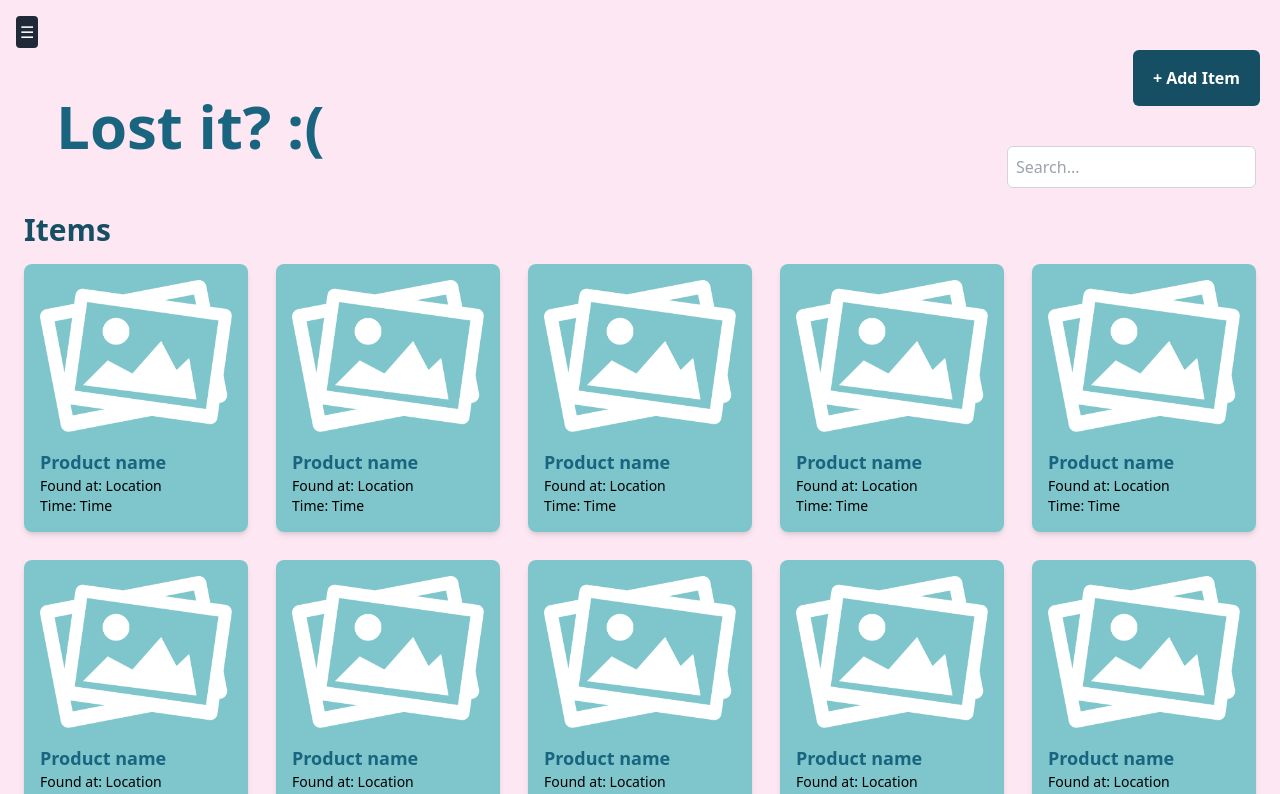
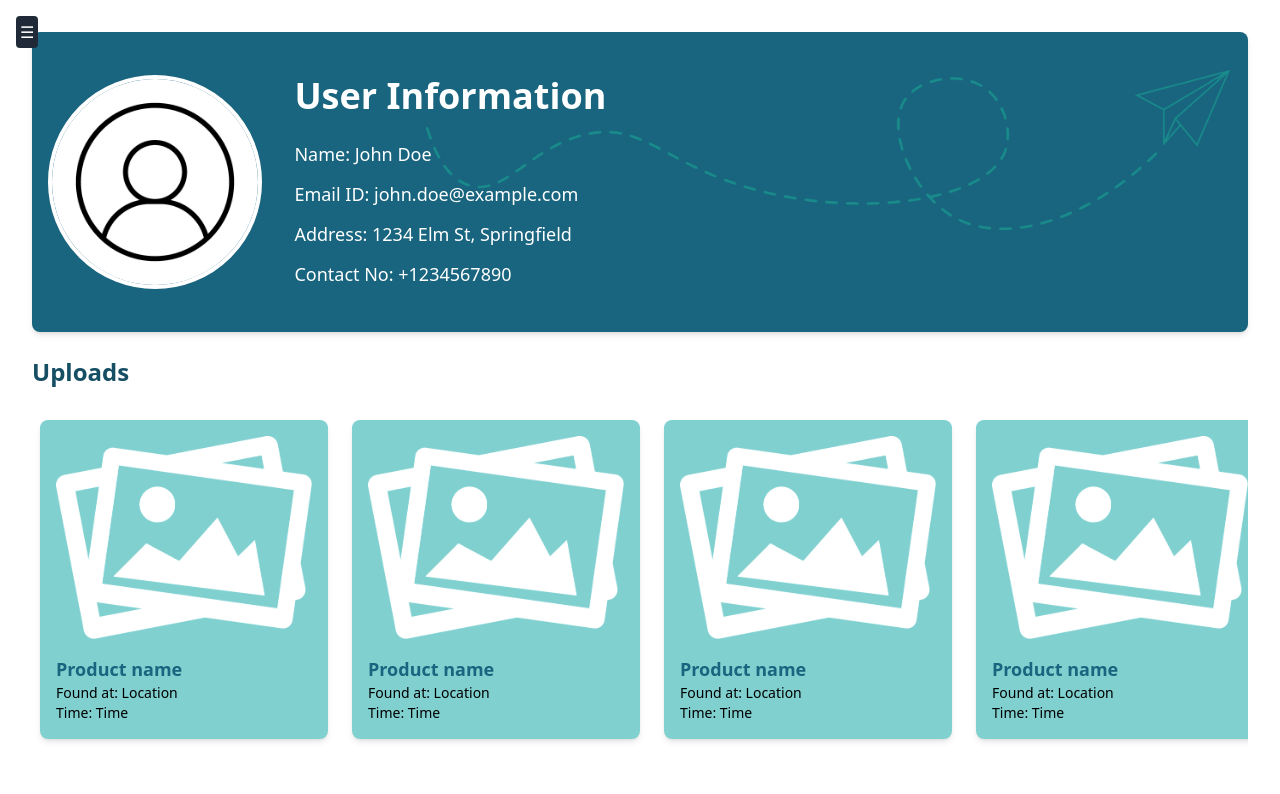
Before and after one commit to Avadhoot1905/Found-It, a Next.js app: page / in a window 1280 px wide. Shown: the top 794 px of the page. Built offline with nearby package versions, Linux system fonts and the light colour scheme.

Commit message:
minor fixes

```diff
--- a/src/app/page.tsx
+++ b/src/app/page.tsx
@@ -3,10 +3,9 @@ import Profile from "@/components/profile";
 import Lost from "@/components/lost";
 import Found from "@/components/found";
 import Landing from "@/components/landing";
-import AddItemForm from "@/components/AddItemForm";
 
 export default function Home() {
   return (
-    <Lost />
+    <Profile />
   );
 }
--- a/src/components/AddItemForm.tsx
+++ b/src/components/AddItemForm.tsx
@@ -11,7 +11,7 @@ const AddItemForm: React.FC<{ onClose: () => void }> = ({ onClose }) => {
             <div className="w-full max-w-md rounded-lg bg-cyan-700 p-8 shadow-lg border-gray-700 border-opacity-15 border-4 relative z-10">
                 <div className='flex justify-between items-center mb-4'>
                     <button
-                        className="text-white bg-cyan-900 px-4 py-2 rounded-md hover:bg-cyan-700"
+                        className="text-white bg-cyan-800 px-4 py-2 rounded-md hover:bg-cyan-900"
                         onClick={() => console.log('Add Item clicked')} // Add functionality as needed
                     >
                         Add
--- a/src/components/Sidebar.tsx
+++ b/src/components/Sidebar.tsx
@@ -1,4 +1,4 @@
-'use client'; /* to ensure it's only client-side rendered */
+'use client';
 
 import React, { useState } from 'react';
 
@@ -45,7 +45,7 @@ const Sidebar: React.FC = () => {
           </div>
           <nav>
             <ul className="space-y-4">
-              {['Home', 'Found', 'Lost', 'Profile', 'Settings', 'About'].map((item) => (
+              {['Home', 'Found', 'Lost', 'Profile'].map((item) => (
                 <li key={item}>
                   <a
                     href="#"
```
